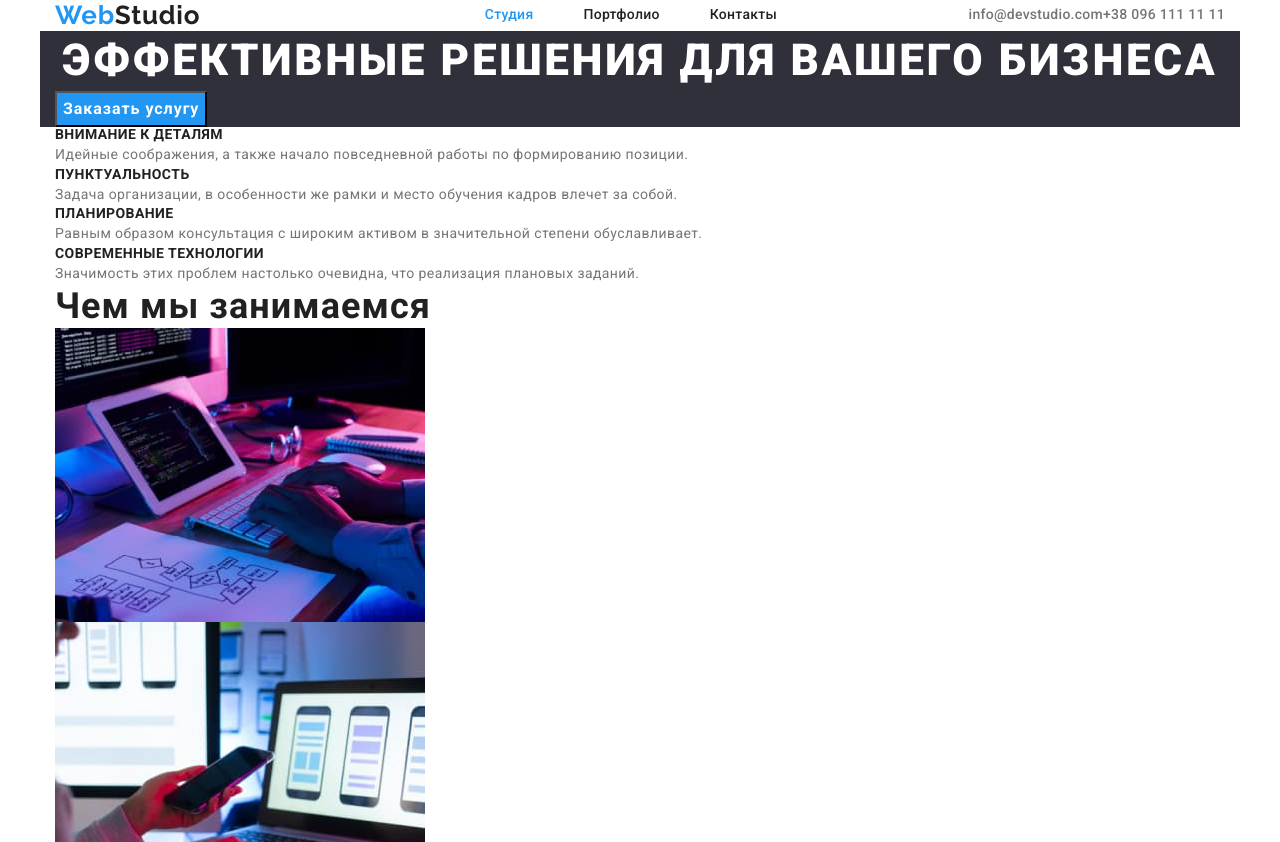
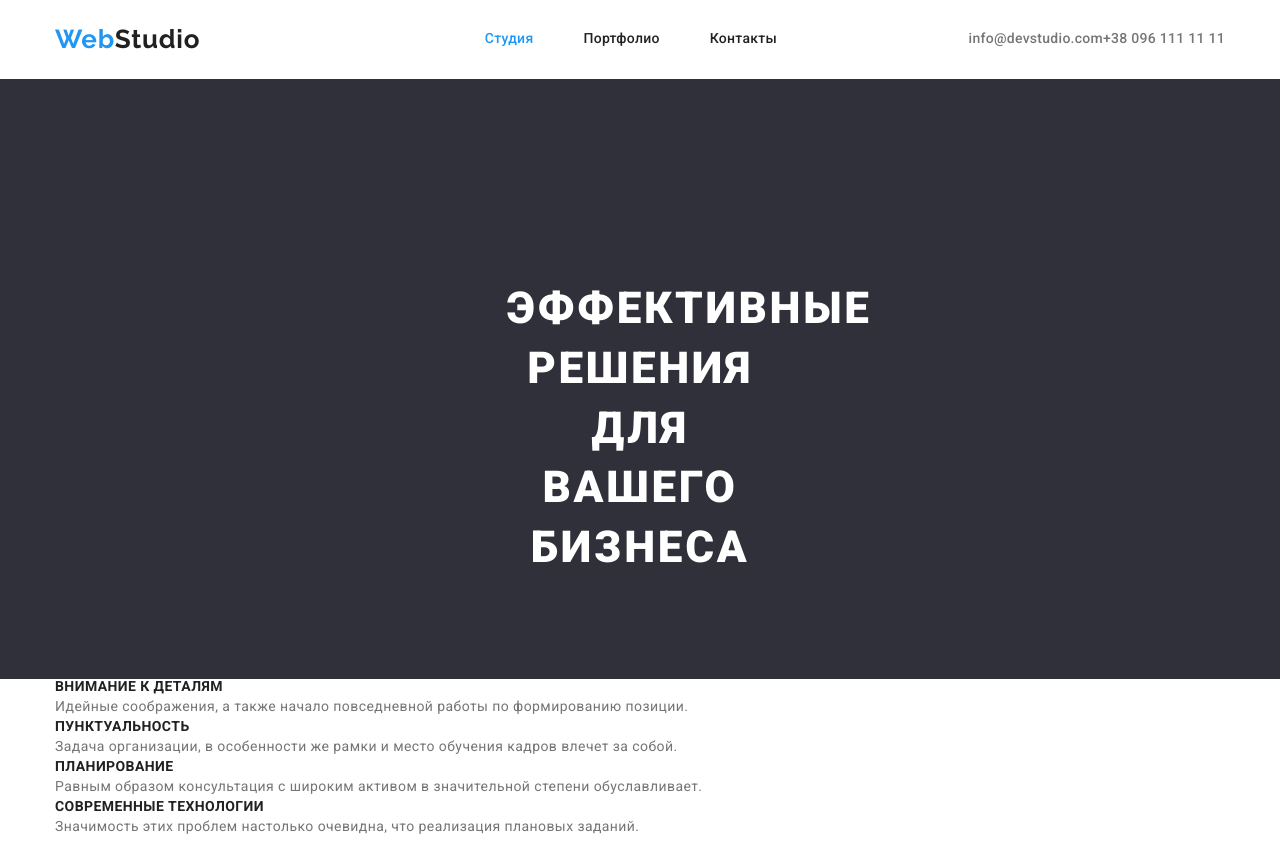
Before and after one commit to Dmiiitry/goit-markup-hw-03, a plain HTML site: page index.html in a window 1280 px wide. Shown: the top 842 px of the page. Drawn offline with nearby package versions, Linux system fonts and the light colour scheme.

Commit message:
Работа с хедером 2

```diff
--- a/CSS/styles.css
+++ b/CSS/styles.css
@@ -81,6 +81,11 @@ img {
 
 /*========END COMPONENTS========*/
 /*========START HEADER========*/
+
+.header {
+  padding-top: 24px;
+  padding-bottom: 24px;
+}
 .logo {
   margin-right: 93px;
   font-family: var(--secondary-font-family);
@@ -138,16 +143,19 @@ img {
 /*========START HERO========*/
 .hero {
   background: #2f303a;
+  height: 600px;
 }
 
 .title {
+  padding-top: 200px;
+  padding-bottom: 280px;
+  padding-right: 452px;
+  padding-left: 452px;
   font-family: var(--primary-font-family);
   font-style: normal;
   font-weight: 900;
   font-size: 44px;
   line-height: 1.36;
-  /* or 136% */
-
   text-align: center;
   letter-spacing: 0.06em;
   text-transform: uppercase;
@@ -156,6 +164,11 @@ img {
 }
 
 .hero-button {
+  padding-top: 10px;
+  padding-bottom: 10px;
+  padding-right: 10px;
+  padding-left: 10px;
+  border-radius: 4px;
   font-family: var(--primary-font-family);
   font-style: normal;
   font-weight: bold;
--- a/index.html
+++ b/index.html
@@ -43,12 +43,15 @@
     </header>
     <main>
         <!--Герой-->
-        <section class="hero container">
+        <section class="hero">
+            <div class="container">
             <h1 class="title">Эффективные решения для вашего бизнеса</h1>
             <button class="hero-button btn" type="button">Заказать услугу</button>
+            </div>
         </section>
         <!--Секция 1 "качества"-->
-        <section class="section-qualities container">
+        <section class="section-qualities">
+            <div class="container">
             <h2 class="header-section-qualities">Мы гарантируем</h2>
             <ul class="qualities-list list">
                 <li class="qualities-list-item">
@@ -68,9 +71,11 @@
                     <p class="qualities-list-text">Значимость этих проблем настолько очевидна, что реализация плановых заданий.</p>
                 </li>
             </ul>
+        </div>
         </section>
         <!--Секция 2 "Услуги"-->
-        <section class="section-services container">
+        <section class="section-services">
+            <div class="container">
             <h2 class="header-section">Чем мы занимаемся</h2>
             <ul class="services-list list">
                 <li class="services-list">
@@ -82,10 +87,12 @@
                 <li class="services-list">
                     <img src="./image/Designer.jpg" alt="Дизайн" width="370" class="service-img" />
                 </li>
+            </div>
             </ul>
         </section>
         <!--Секция 3 "Команда"-->
-        <section class="section-team container">
+        <section class="section-team">
+            <div class="container">
             <h2 class="header-section">Наша команда</h2>
             <ul class="team-list list">
                 <li class="team-list-item">
@@ -109,8 +116,10 @@
                     <p class="position ">UI Designer</p>
                 </li>
             </ul>
+            </div>
         </section>
-        <footer class="footer container">
+        <footer class="footer">
+            <div class="container">
             <a class="link logo" href="/">Web<span class="footer-part-logo">Studio</span></a>
             <address class="footer-address">
                 <ul class="address-list list">
@@ -122,6 +131,7 @@
                         <a class="address-list-item link" href="tel:+380961111111">+38 096 111 11 11</a></li>
                 </ul>
             </address>
+        </div>
         </footer>
 
     </main>
```
